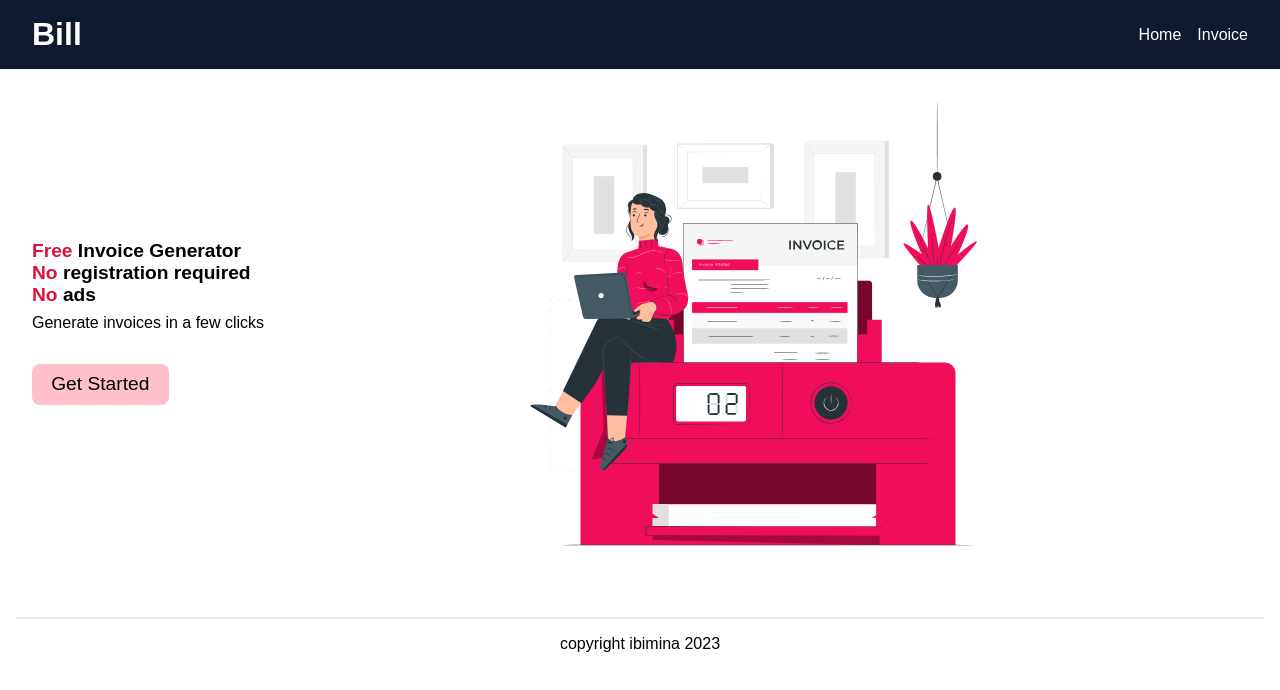
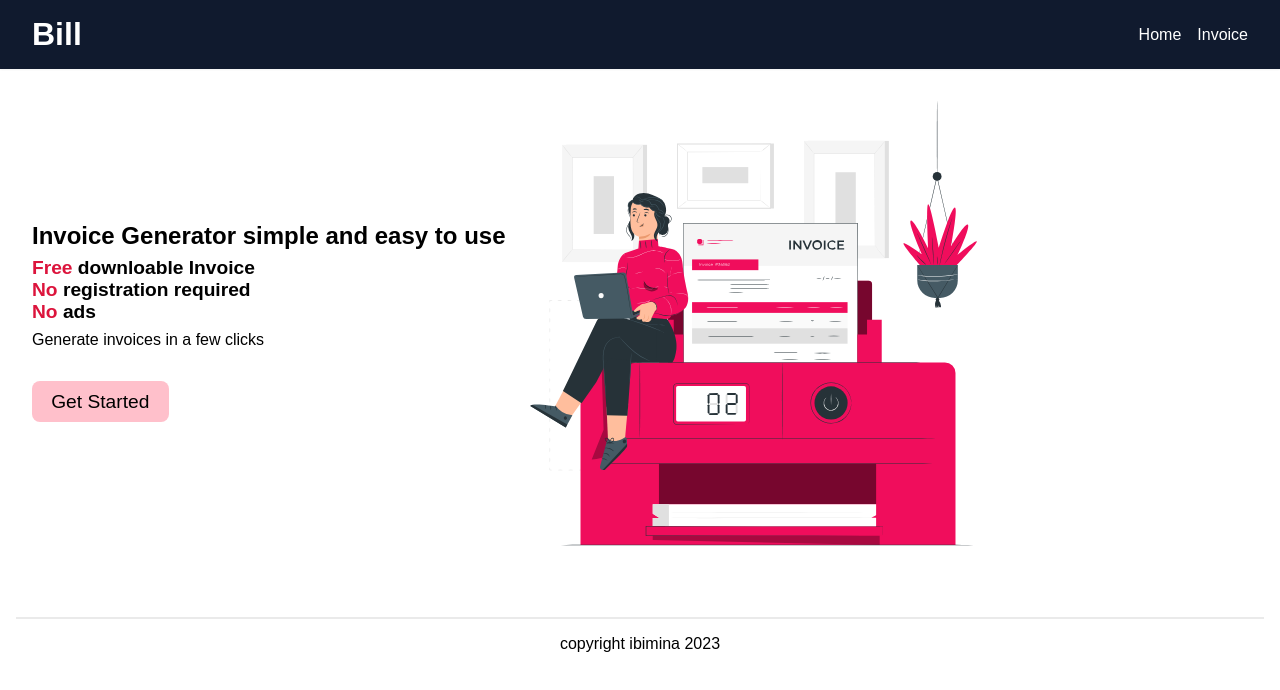
Before and after one commit to ibimina/Bill, a Next.js app: page / in a window 1280 px wide. Shown: the top 690 px of the page. Built offline with nearby package versions, Linux system fonts and the light colour scheme.

Commit message:
docs: update hero section

```diff
--- a/src/pages/index.tsx
+++ b/src/pages/index.tsx
@@ -12,8 +12,11 @@ const Index = () => {
             <Nav />
             <main className={styles.main}>
                 <div className={styles.hero}>
+                    <h1 className={styles.title}>
+                      Invoice Generator simple and easy to use
+                    </h1>
                     <p className={styles.subtitle}>
-                        <span className={styles.highlight}>Free</span> Invoice Generator
+                        <span className={styles.highlight}>Free</span> downloable Invoice
                     </p>
                     <p className={styles.subtitle}>
                         <span className={styles.highlight}>No</span> registration required
@@ -23,7 +26,6 @@ const Index = () => {
                     </p>
                     <p className={styles.text}>
                         Generate invoices in a few clicks
-
                     </p>
                     <Link href="/invoiceform" className={styles.formlink}>
                         Get Started
```
